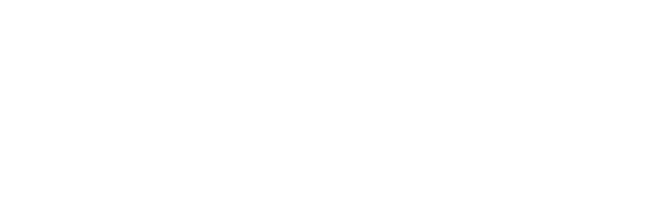
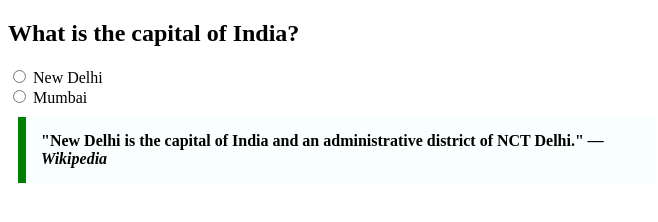
Before and after one commit to acciojob/trivia-Sid541, a website: page main.html in a window 1280 px wide. Shown: the whole page, without its empty margins (0-658 px from the left). Drawn offline with Linux system fonts and the light colour scheme.

Commit message:
created a submission

```diff
--- a/main.html
+++ b/main.html
@@ -1,16 +1,37 @@
 <!DOCTYPE html>
+<html lang="en">
+<head>
+  <meta charset="UTF-8">
+  <title>Ritesh's Quiz</title>
+  <style>
+    .quote {
+      max-width: 600px;
+      margin: 10px;
+      padding: 15px;
+      border-left: 8px solid green;
+      background-color: #f8fffe;
+      font-weight: bold;
+    }
+  </style>
+</head>
+<body>
 
-<html>
+  <!-- Quiz Question -->
+  <h2>What is the capital of India?</h2>
+  <form>
+    <label>
+      <input type="radio" name="capital" value="newdelhi"> New Delhi
+    </label><br>
+    <label>
+      <input type="radio" name="capital" value="mumbai"> Mumbai
+    </label>
+  </form>
 
-<head>
-	<link rel="stylesheet" href="styles.css">
-</head>
-
-<body>
-	<!-- the entire body must be written by student -->
-    <script type="text/javascript" src="./script.js">
-</script>
+  <!-- Quotation -->
+  <blockquote class="quote">
+    "New Delhi is the capital of India and an administrative district of NCT Delhi."
+    <cite>— Wikipedia</cite>
+  </blockquote>
 
 </body>
-
 </html>
```
